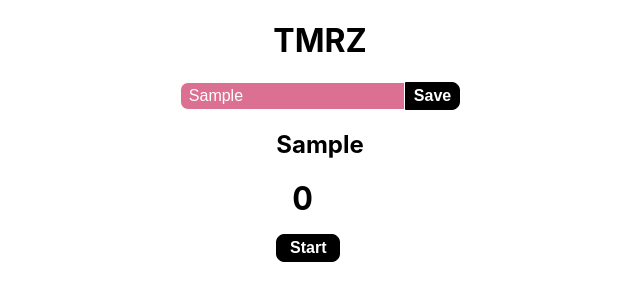
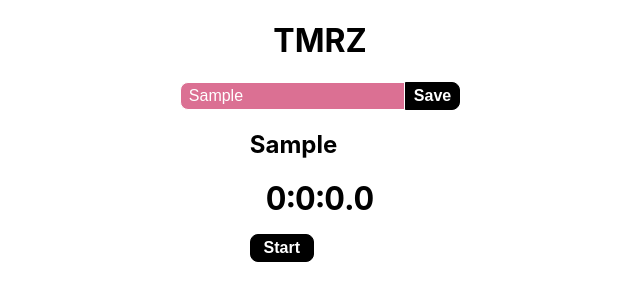
Before and after one commit to GSCrawley/timers_app, a React (Create React App) app in the folder timers_app/: page / in a window 1280 px wide. Both pictures are taken after typing "Sample" into the empty fields and a click on the button "Save". Shown: the top 300 px of the page, without its empty margins (336-976 px from the left). Built offline with nearby package versions, Linux system fonts and the light colour scheme.

Commit message:
timers now running perfectly, just gotta make it look cool

```diff
--- a/timers_app/src/components/TimerView.js
+++ b/timers_app/src/components/TimerView.js
@@ -2,6 +2,8 @@ import React, {  } from 'react'
 import { useDispatch } from 'react-redux'
 // Import our toggleTimer action
 import { toggleTimer } from '../actions'
+import { formatTime } from '../utils';
+
 import './TimerView.css'
 
 export default function TimerView(props) {
@@ -12,7 +14,8 @@ export default function TimerView(props) {
   return (
     <div className="TimerView">
       <h2>{timer.name}</h2>
-      <h1>{timer.time}</h1>
+      <h1>{formatTime(timer.time)}</h1>
+
       <button
         onClick={() => dispatch(toggleTimer(index))}
       >
--- /dev/null
+++ b/timers_app/src/utils/index.js
@@ -0,0 +1,7 @@
+export const formatTime = (time) => {
+    const ms = Math.round(time / 100) % 10
+    const secs = Math.floor(time / 1000) % 60
+    const mins = Math.floor(time / 1000 / 60) % 60
+    const hrs = Math.floor(time / 1000 / 1000 / 60) % 60
+    return `${hrs}:${mins}:${secs}.${ms}`
+}
```
